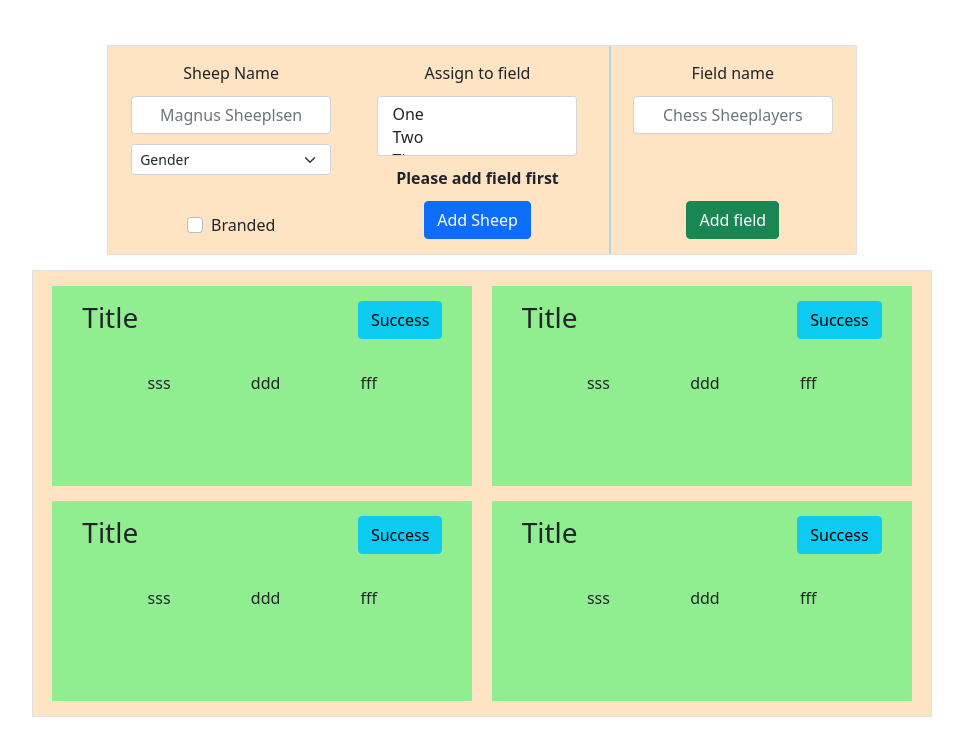
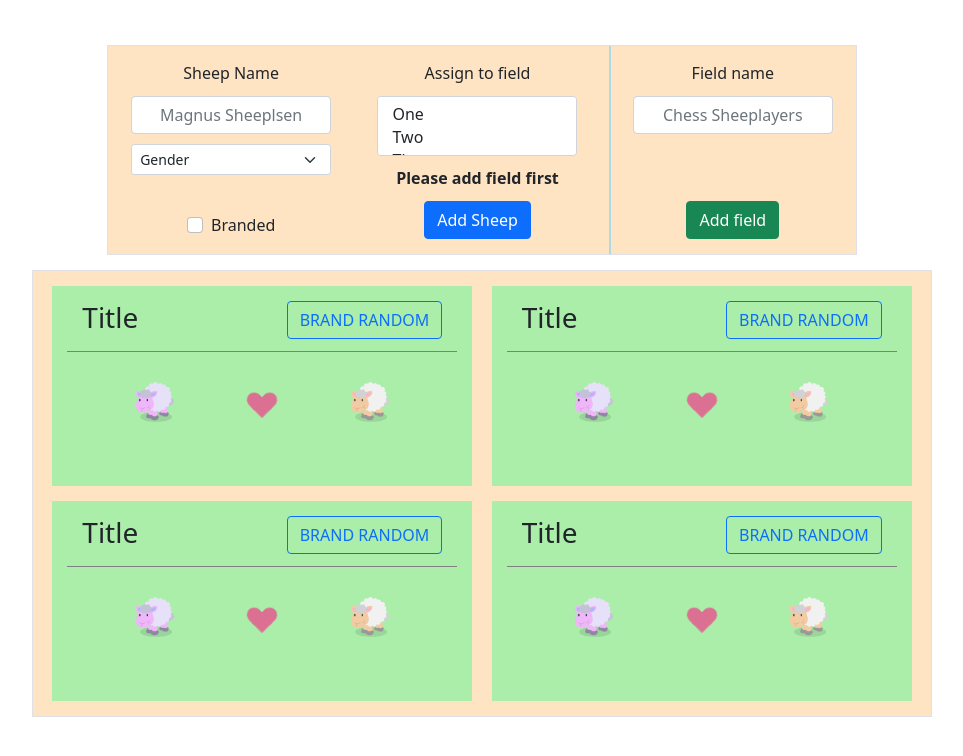
Before and after one commit to Viarus/sheep-project, an Angular app: page / in a window 1280 px wide. Shown: the top 756 px of the page, without its empty margins (158-1121 px from the left). Built offline with nearby package versions, Linux system fonts and the light colour scheme.

Commit message:
field layout finished

```diff
--- a/src/app/fields-container/field/field.component.css
+++ b/src/app/fields-container/field/field.component.css
@@ -1,7 +1,7 @@
 .field-container {
   width: 420px;
   min-height: 200px;
-  background-color: lightgreen;
+  background-color: #aaeeaa;
   display: flex;
   flex-direction: column;
   flex-wrap: wrap;
@@ -16,7 +16,8 @@
 
 .field-child:first-of-type {
   position: relative;
-  padding-bottom: 40px;
+  padding-bottom: 50px;
+  border-bottom: grey 1px solid;
 }
 
 .field-title {
@@ -48,3 +49,70 @@
 .field-small-sheep {
 
 }
+
+.sheep-icon-size{
+  width: 40px;
+  height: 40px;
+}
+
+.sheep-icon-lamb-size{
+  width: 25px;
+  height: 25px;
+}
+
+/*heart*/
+
+.lds-heart {
+  display: inline-block;
+  position: relative;
+  width: 40px;
+  height: 40px;
+  transform: rotate(45deg);
+  transform-origin: 20px 20px;
+}
+.lds-heart div {
+  top: 16px;
+  left: 16px;
+  position: absolute;
+  width: 16px;
+  height: 16px;
+  background: palevioletred;
+  animation: lds-heart 1.2s infinite cubic-bezier(0.215, 0.61, 0.355, 1);
+}
+.lds-heart div:after,
+.lds-heart div:before {
+  content: " ";
+  position: absolute;
+  display: block;
+  width: 16px;
+  height: 16px;
+  background: palevioletred;
+}
+.lds-heart div:before {
+  left: -12px;
+  border-radius: 50% 0 0 50%;
+}
+.lds-heart div:after {
+  top: -12px;
+  border-radius: 50% 50% 0 0;
+}
+@keyframes lds-heart {
+  0% {
+    transform: scale(0.95);
+  }
+  5% {
+    transform: scale(1.1);
+  }
+  39% {
+    transform: scale(0.85);
+  }
+  45% {
+    transform: scale(1);
+  }
+  60% {
+    transform: scale(0.95);
+  }
+  100% {
+    transform: scale(0.9);
+  }
+}
--- a/src/app/fields-container/field/field.component.html
+++ b/src/app/fields-container/field/field.component.html
@@ -1,17 +1,20 @@
 <div class="field-container">
   <div class="field-child margin-small">
     <h3 class="field-title"> Title </h3>
-    <button type="button" class="btn btn-info field-branding-button">Success</button>
+    <button type="button" class="btn btn-outline-primary field-branding-button">BRAND RANDOM</button>
   </div>
   <div class="field-child field-mating-row margin-small">
     <div class="female-sheep">
-sss
+      <img class="sheep-icon-size" src="./assets/sheep-icons/female-sheep-icon.png" alt="There should be a sheep..."/>
     </div>
     <div class="heart-item">
-ddd
+      <div class="lds-heart">
+        <div>
+        </div>
+      </div>
     </div>
     <div class="male-sheep">
-fff
+      <img class="sheep-icon-size" src="./assets/sheep-icons/male-sheep-icon.png" alt="There should be a sheep..."/>
     </div>
   </div>
   <div class="field-child field-small-sheep margin-small">
```
